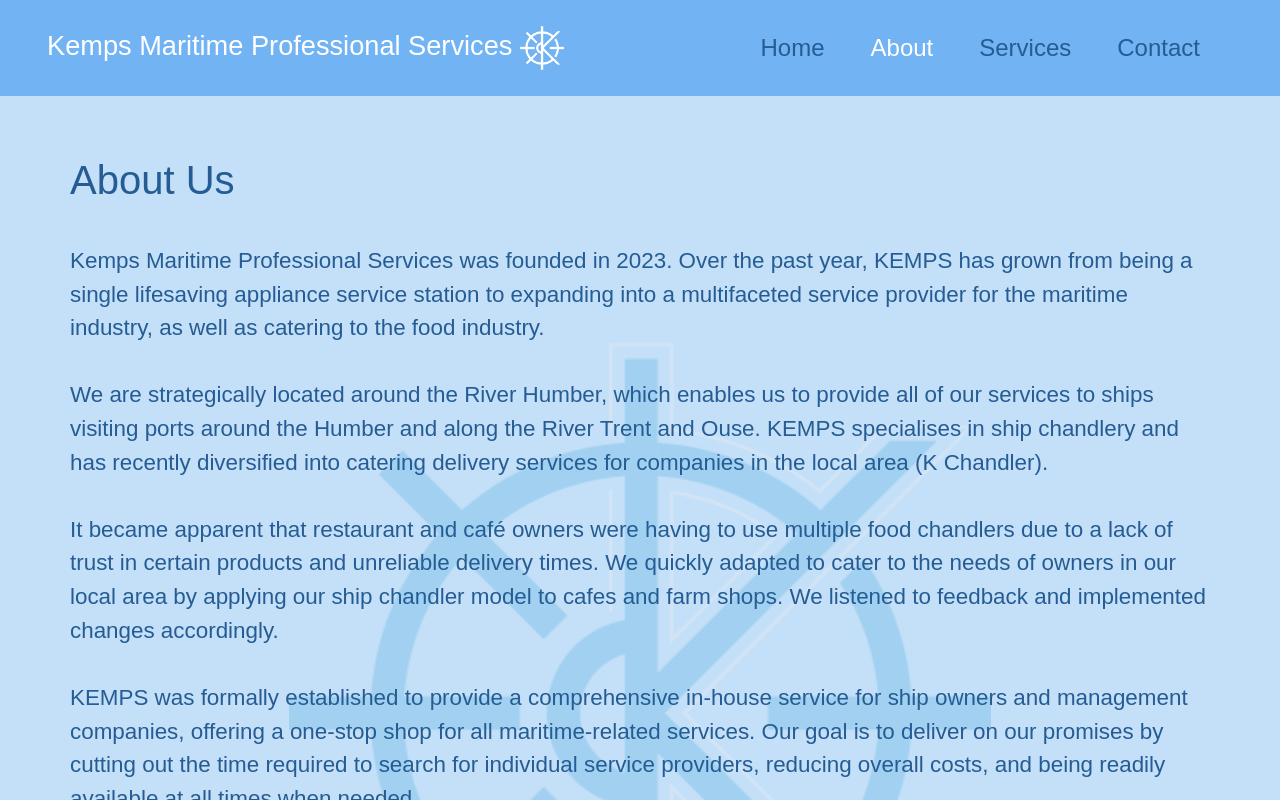
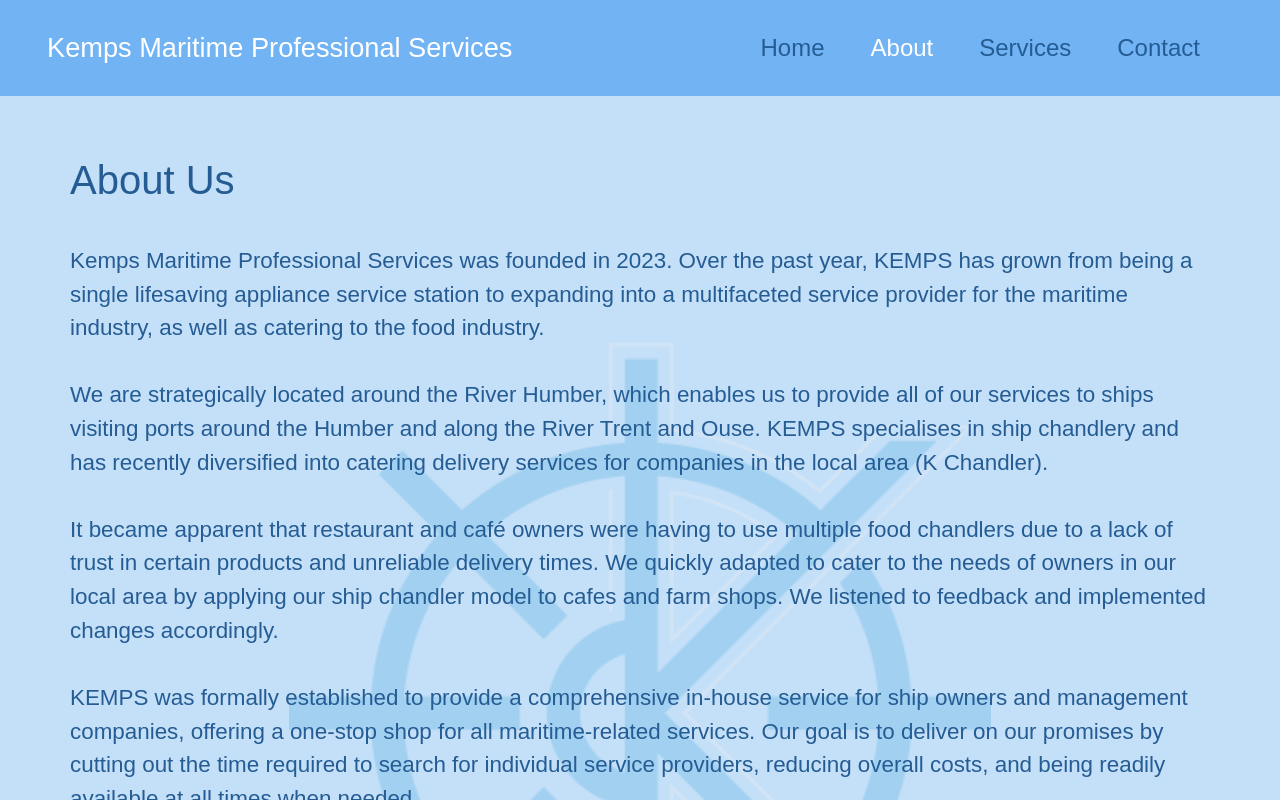
Before and after one commit to AbbieWills/KEMPS-NEW, a React (Vite) app in the folder client/: page /about in a window 1280 px wide. Shown: the top 800 px of the page. Built offline with nearby package versions, Linux system fonts and the light colour scheme.

Commit message:
removed logo for fixing

```diff
--- a/client/components/Footer/Footer.jsx
+++ b/client/components/Footer/Footer.jsx
@@ -7,7 +7,7 @@ const Footer = () => {
     return (
 <footer className='footer'>
     <div className='container'>
-       <a href='https://www.lalizas.com/' target='_blank'><img className="lalizas" src={lalizas} alt='lalizas-logo'/></a>
+       {/* <a href='https://www.lalizas.com/' target='_blank'><img className="lalizas" src={lalizas} alt='lalizas-logo'/></a> */}
     <p>© Copyright Kemps Maritime Services Ltd {new Date().getFullYear()} | Serviced with care &#128295; | Website by <a className='anchor' href="https://www.ddicecream.co.uk" target='_blank'>Abbie Wills</a></p>
     </div>
     </footer>
--- a/client/components/Navbar.css
+++ b/client/components/Navbar.css
@@ -63,8 +63,8 @@ html {
 
 /* logo */
 .logo {
-    width: 7% !important;
-    height: 7% !important;
+    width: 7%;
+    height: 7%;
     transition: filer 0.3 ease;}
 
 .logo:hover {
--- a/client/components/Navbar.jsx
+++ b/client/components/Navbar.jsx
@@ -9,7 +9,8 @@ const NavbarComponent = () => {
     <nav className="navbar navbar-expand-lg">
       <div className="container">
         <NavLink className="navbar-brand" to="/">
-        Kemps Maritime Professional Services <img className="logo" src={logo} alt="logo" /></NavLink>
+        Kemps Maritime Professional Services </NavLink>
+        {/* <img className="logo" src={logo} alt="logo" /> */}
         <button
           className="navbar-toggler"
           type="button"
```
